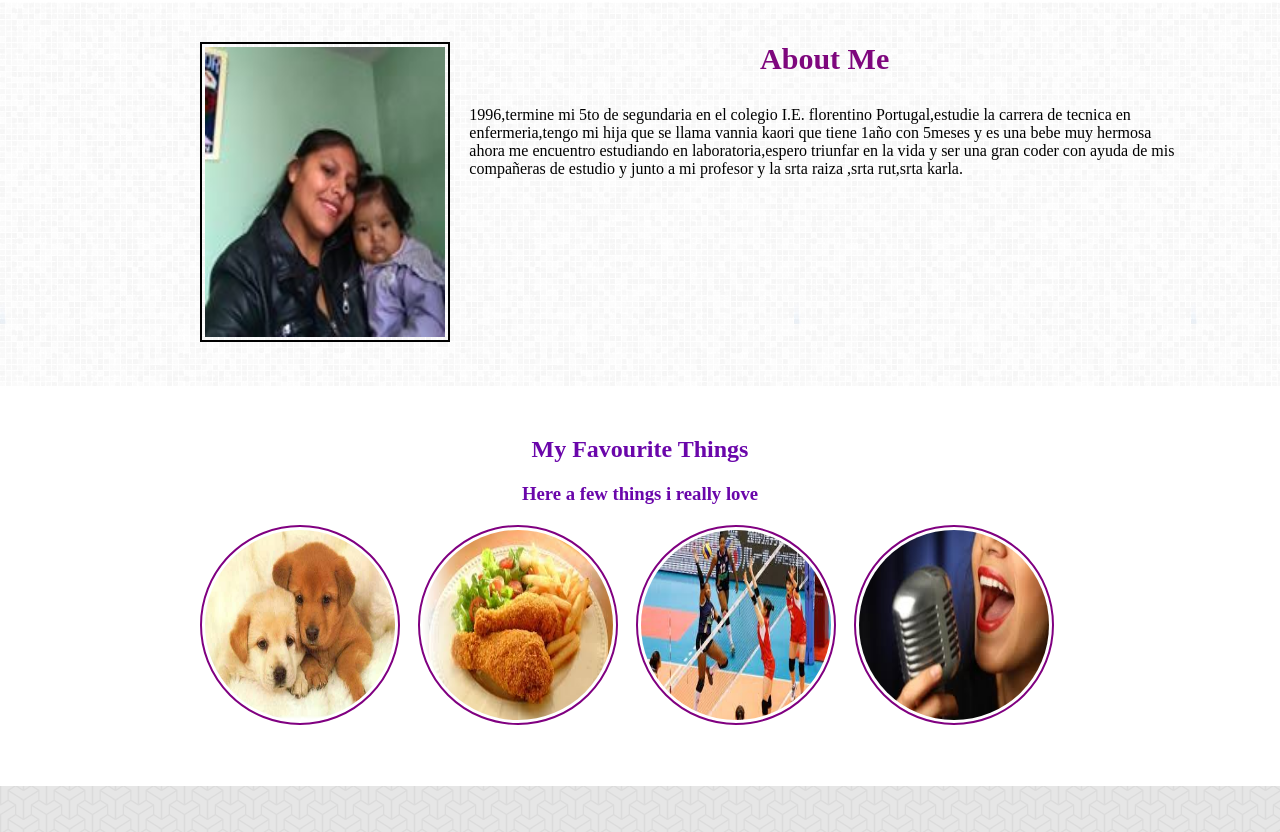
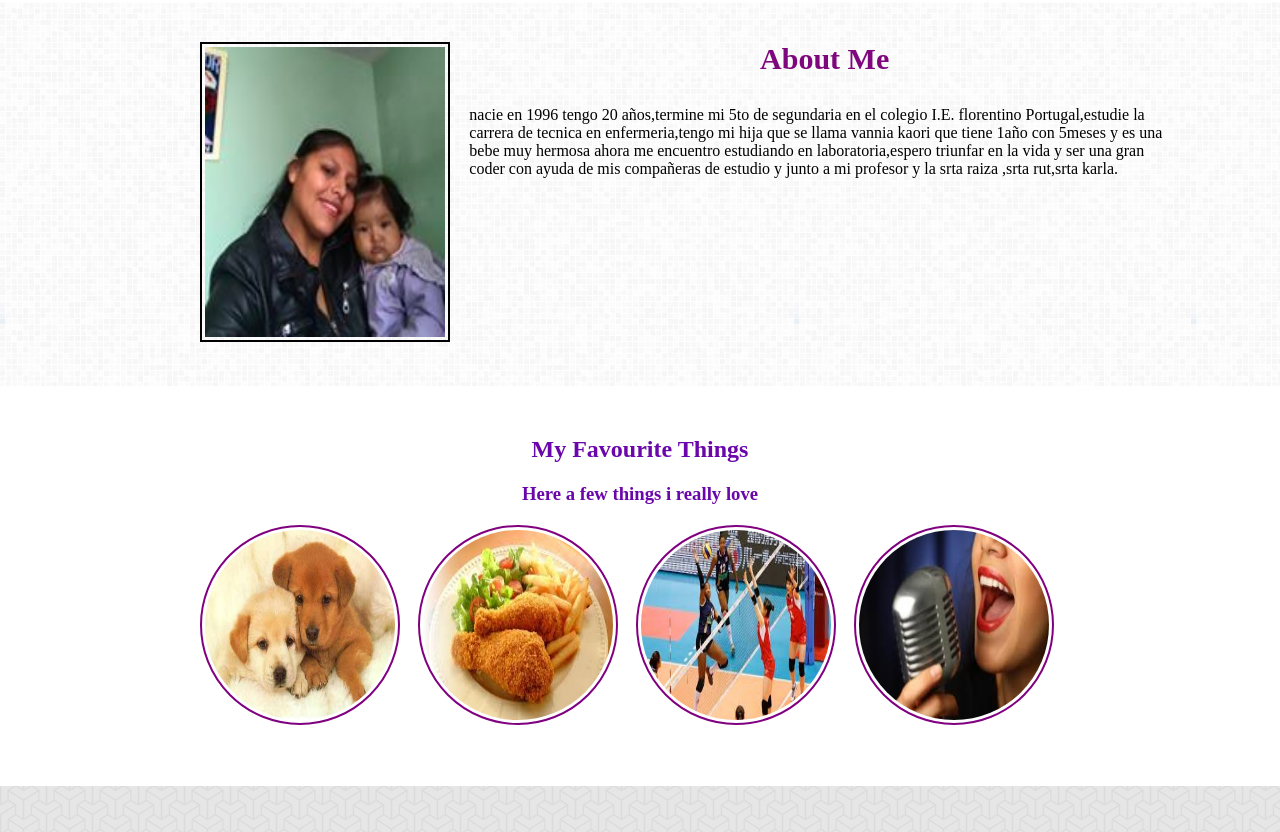
Before and after one commit to paulita-b20/-my-cute-page, a plain HTML site: page index.html in a window 1280 px wide. Shown: the part 965-1797 px from the top of the page. Drawn offline with Linux system fonts and the light colour scheme.

Commit message:
subiendo archivos

```diff
--- a/index.html
+++ b/index.html
@@ -30,7 +30,7 @@
   		</div>
   		<div class="col-8">
   			<h3 class="am">About Me</h3>
-  			<p>1996,termine mi 5to de segundaria en el colegio I.E. florentino Portugal,estudie la carrera de tecnica en enfermeria,tengo mi hija que se llama vannia kaori que tiene 1año con 5meses y es una bebe muy hermosa ahora me encuentro estudiando en laboratoria,espero triunfar en la vida y ser una gran coder con ayuda de mis compañeras de estudio y junto a mi profesor y la srta raiza ,srta rut,srta karla.
+  			<p>nacie en 1996 tengo 20 años,termine mi 5to de segundaria en el colegio I.E. florentino Portugal,estudie la carrera de tecnica en enfermeria,tengo mi hija que se llama vannia kaori que tiene 1año con 5meses y es una bebe muy hermosa ahora me encuentro estudiando en laboratoria,espero triunfar en la vida y ser una gran coder con ayuda de mis compañeras de estudio y junto a mi profesor y la srta raiza ,srta rut,srta karla.
   			</p>
   		  </div>
   		</div>
```
